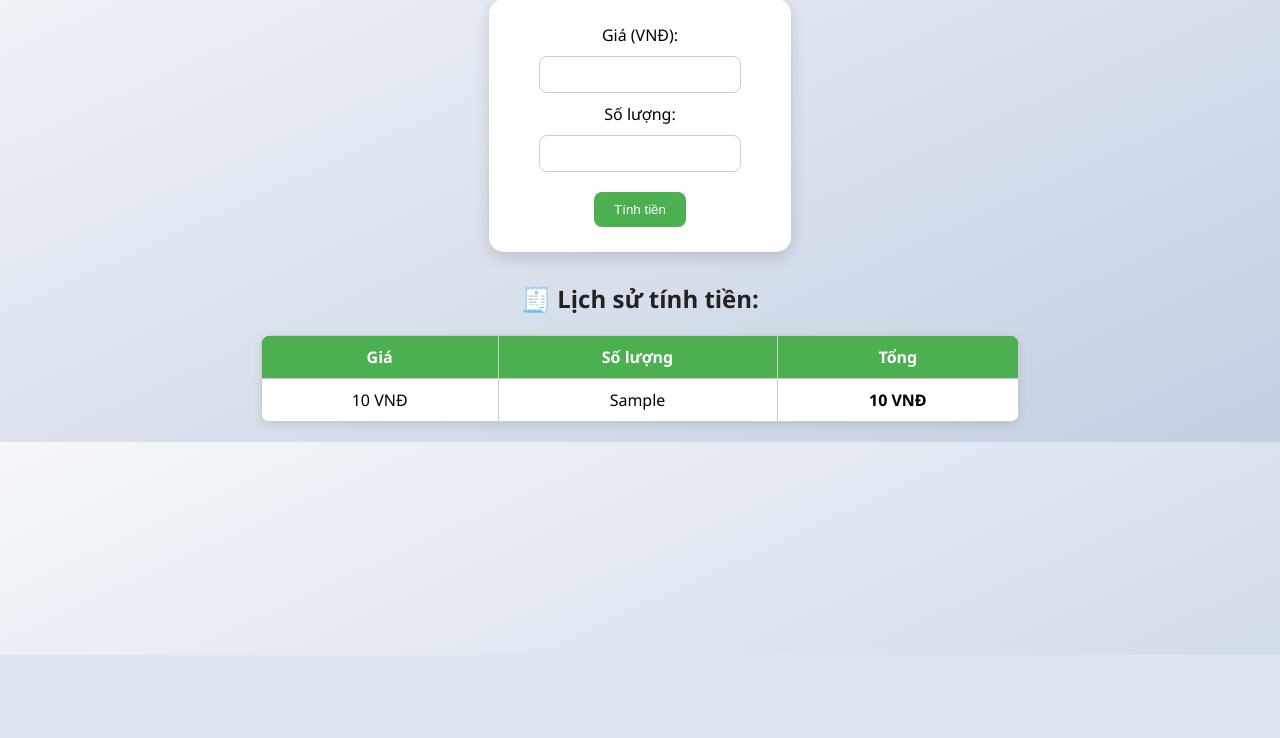
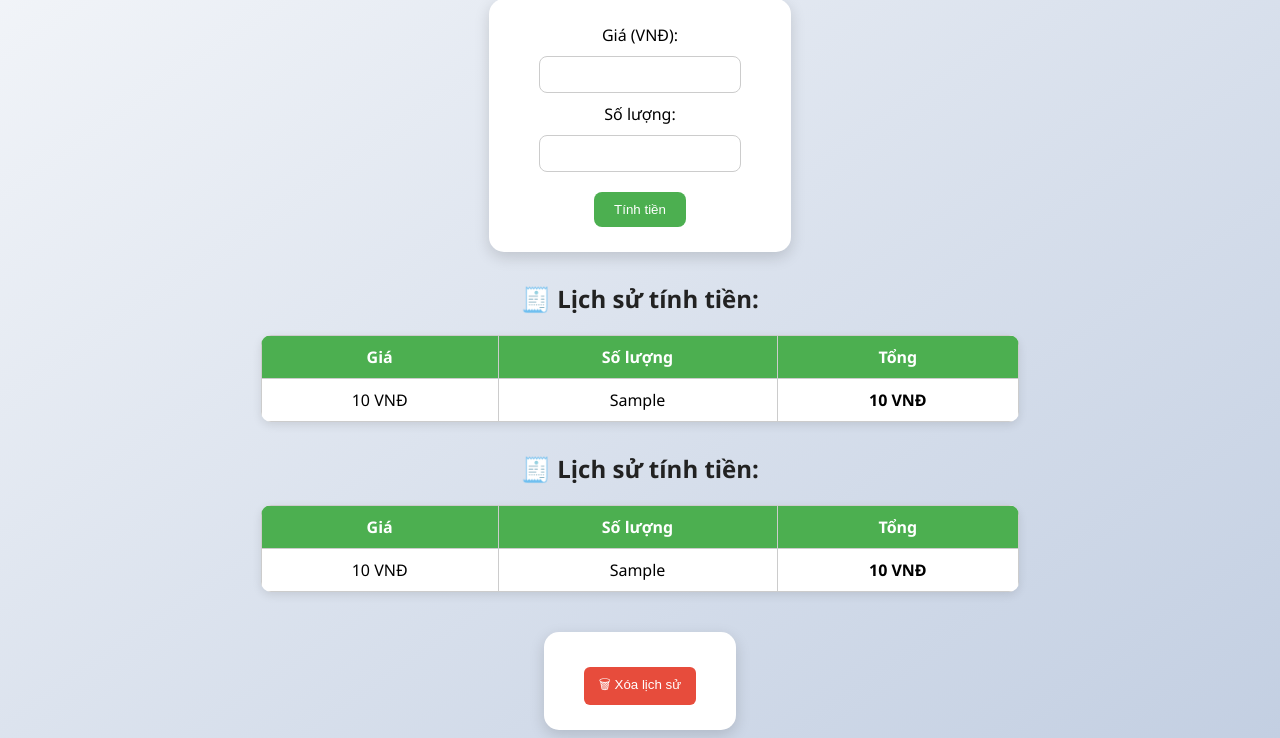
Before and after one commit to dongminhtamlop62-sketch/web_tinh_tien_vn_tamRstudio, a Flask app: template templates/index.html in a window 1280 px wide. Shown: the part 145-883 px from the top of the page. Before the commit the page ends 800 px from the top, so only its background shows below. Run offline with Flask 3, Linux system fonts and the light colour scheme; the template is opened without the code that fills it: most values are stand-ins (such as "Sample title", 1, 10 or a date in 2020).

Commit message:
Update index.html

```diff
--- a/templates/index.html
+++ b/templates/index.html
@@ -107,3 +107,27 @@
     {% endif %}
 </body>
 </html>
+{% if lich_su %}
+    <h2>🧾 Lịch sử tính tiền:</h2>
+    <table>
+        <tr>
+            <th>Giá</th>
+            <th>Số lượng</th>
+            <th>Tổng</th>
+        </tr>
+        {% for item in lich_su %}
+        <tr>
+            <td>{{ "{:,.0f}".format(item.gia).replace(",", ".") }} VNĐ</td>
+            <td>{{ item.so_luong }}</td>
+            <td><b>{{ "{:,.0f}".format(item.tong).replace(",", ".") }} VNĐ</b></td>
+        </tr>
+        {% endfor %}
+    </table>
+
+    <!-- Nút xóa lịch sử -->
+    <form action="{{ url_for('clear_history') }}" method="get">
+        <button type="submit" style="background:#e74c3c; color:white; border:none; padding:8px 15px; border-radius:6px; cursor:pointer;">
+            🗑 Xóa lịch sử
+        </button>
+    </form>
+{% endif %}
```
